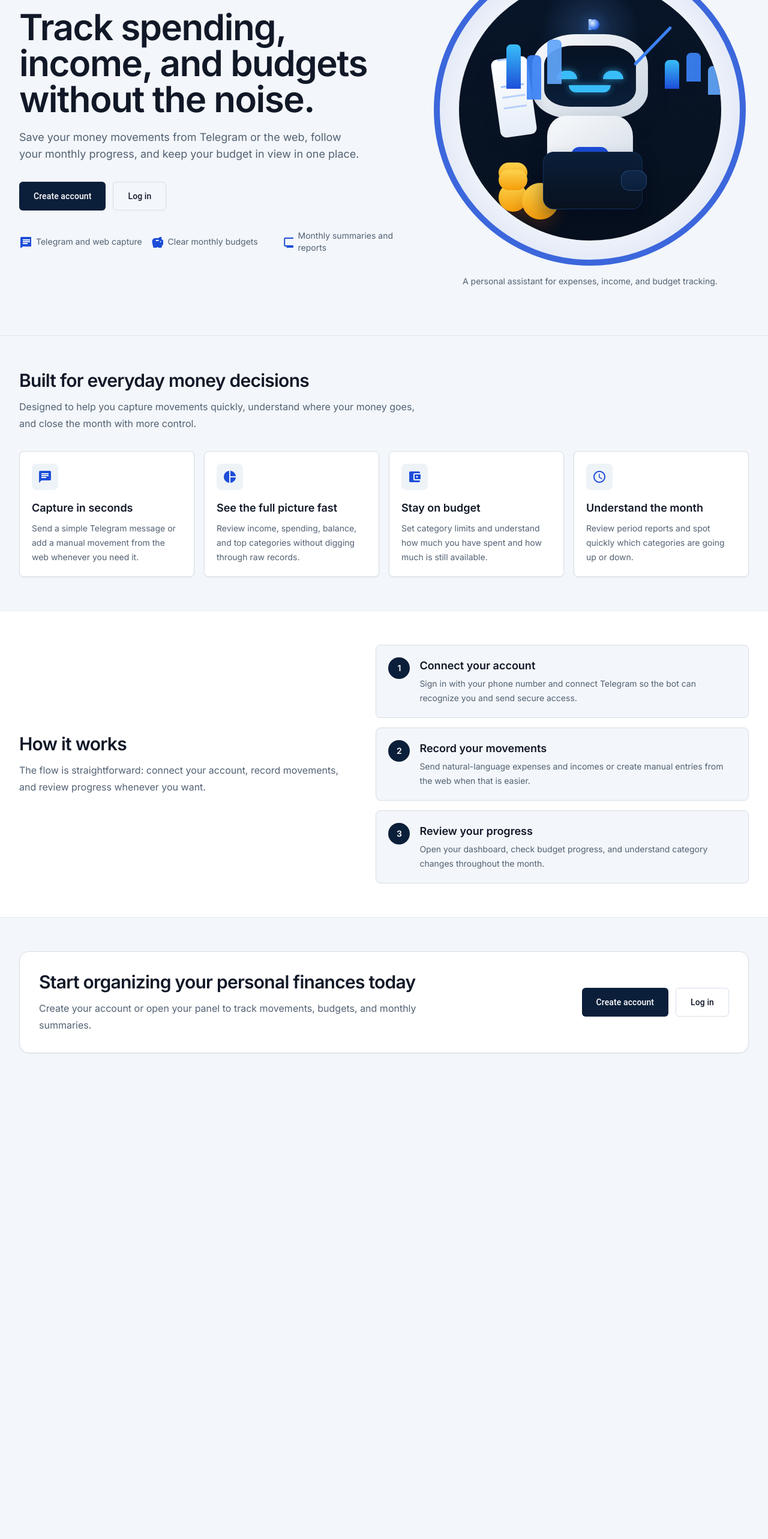
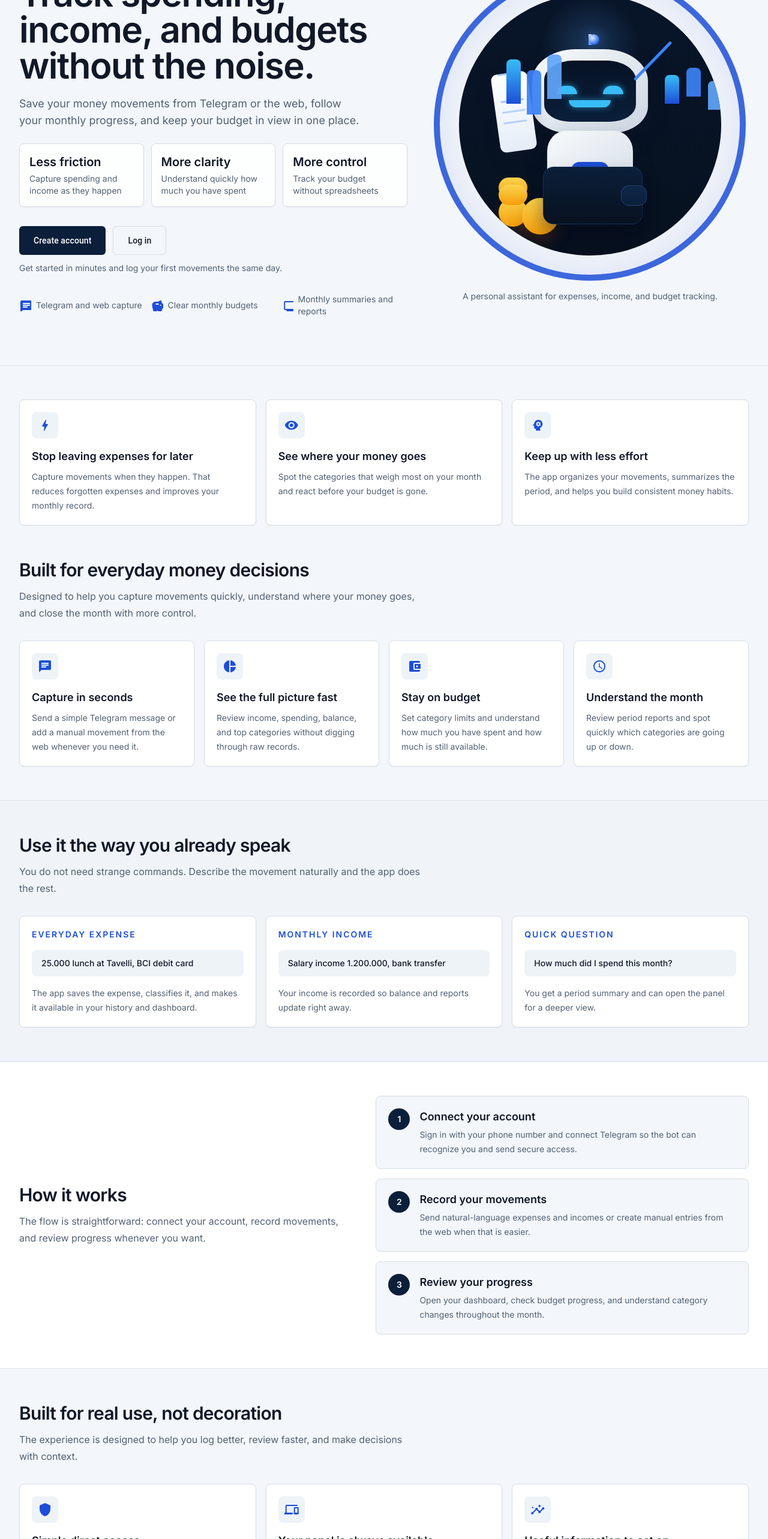
Before and after one commit to EduardoSalasG/expenses-tracker, an Angular app in the folder frontend/: page / in a window 1280 px wide. Shown: the part 234-2800 px from the top of the page at 60% size. Before the commit the page ends 2046 px from the top, so only its background shows below. Built offline with nearby package versions, Linux system fonts and the light colour scheme.

Commit message:
feat(frontend): rework landing page for conversion

```diff
--- a/frontend/src/app/core/i18n.service.ts
+++ b/frontend/src/app/core/i18n.service.ts
@@ -13,10 +13,23 @@ const dictionaries: Record<Language, Record<string, string>> = {
     landing_description: 'Guarda tus movimientos desde Telegram o desde la web, revisa tus avances del mes y mantén tu presupuesto bajo control en un solo lugar.',
     landing_login: 'Iniciar sesion',
     landing_register: 'Crear cuenta',
+    landing_cta_support: 'Empieza en minutos y registra tus primeros movimientos el mismo día.',
     landing_proof_messaging: 'Registro por Telegram y web',
     landing_proof_budget: 'Presupuestos mensuales claros',
     landing_proof_reports: 'Resumenes y reportes del mes',
     landing_visual_caption: 'Tu asistente para ordenar gastos, ingresos y presupuesto personal.',
+    landing_outcome_1_value: 'Menos fricción',
+    landing_outcome_1_label: 'Registra gastos e ingresos apenas ocurren',
+    landing_outcome_2_value: 'Más claridad',
+    landing_outcome_2_label: 'Entiende rápido cuánto llevas gastado',
+    landing_outcome_3_value: 'Más control',
+    landing_outcome_3_label: 'Sigue tu presupuesto sin hojas de cálculo',
+    landing_reason_1_title: 'No dejes gastos para después',
+    landing_reason_1_desc: 'Captura movimientos mientras pasan. Eso reduce olvidos y mejora la calidad de tu registro mensual.',
+    landing_reason_2_title: 'Ve en qué se va tu dinero',
+    landing_reason_2_desc: 'Detecta las categorías que más pesan en tu mes y toma decisiones antes de cerrar tu presupuesto.',
+    landing_reason_3_title: 'Haz seguimiento sin esfuerzo',
+    landing_reason_3_desc: 'La app organiza tus movimientos, resume el período y te ayuda a mantener hábitos financieros consistentes.',
     landing_features_title: 'Todo lo importante para tu dia a dia',
     landing_features_subtitle: 'Pensado para ayudarte a registrar movimientos rapido, entender en que se va tu dinero y llegar con mas orden al cierre del mes.',
     landing_feature_chat_title: 'Registra en segundos',
@@ -35,6 +48,25 @@ const dictionaries: Record<Language, Record<string, string>> = {
     landing_step_2_desc: 'Anota gastos e ingresos con lenguaje natural o crea registros manuales desde la web cuando prefieras.',
     landing_step_3_title: 'Revisa tu avance',
     landing_step_3_desc: 'Consulta tu dashboard, el progreso del presupuesto y los cambios por categoria durante el mes.',
+    landing_examples_title: 'Lo usas como ya hablas',
+    landing_examples_subtitle: 'No necesitas aprender comandos raros. Describe el movimiento de forma natural y la app lo registra.',
+    landing_example_1_title: 'Gasto cotidiano',
+    landing_example_1_input: '25.000 almuerzo en Tavelli, débito BCI',
+    landing_example_1_output: 'La app guarda el gasto, lo clasifica y lo deja disponible en tu historial y dashboard.',
+    landing_example_2_title: 'Ingreso del mes',
+    landing_example_2_input: 'Ingreso de sueldo 1.200.000, transferencia',
+    landing_example_2_output: 'Tu ingreso queda registrado para que el balance y los reportes se actualicen al instante.',
+    landing_example_3_title: 'Consulta rápida',
+    landing_example_3_input: '¿Cuánto gasté este mes?',
+    landing_example_3_output: 'Recibes un resumen del período y luego puedes entrar al panel para ver más detalle.',
+    landing_trust_title: 'Hecho para uso real, no para adornar',
+    landing_trust_subtitle: 'La experiencia está pensada para ayudarte a registrar mejor, revisar más rápido y decidir con contexto.',
+    landing_trust_1_title: 'Acceso simple y directo',
+    landing_trust_1_desc: 'Entras a tu cuenta, conectas Telegram y empiezas a registrar sin una configuración larga.',
+    landing_trust_2_title: 'Tu panel siempre a mano',
+    landing_trust_2_desc: 'Puedes usar la web desde el computador o el teléfono y seguir revisando el bot cuando lo necesites.',
+    landing_trust_3_title: 'Información útil para decidir',
+    landing_trust_3_desc: 'Balance, categorías, presupuestos y variaciones del período en un solo lugar.',
     landing_cta_title: 'Empieza a ordenar tus finanzas personales hoy',
     landing_cta_description: 'Crea tu cuenta o entra a tu panel para seguir tus movimientos, presupuestos y resumenes del mes.',
     landing_meta_title: 'Expenses Tracker | Controla gastos, ingresos y presupuesto',
@@ -227,10 +259,23 @@ const dictionaries: Record<Language, Record<string, string>> = {
     landing_description: 'Save your money movements from Telegram or the web, follow your monthly progress, and keep your budget in view in one place.',
     landing_login: 'Log in',
     landing_register: 'Create account',
+    landing_cta_support: 'Get started in minutes and log your first movements the same day.',
     landing_proof_messaging: 'Telegram and web capture',
     landing_proof_budget: 'Clear monthly budgets',
     landing_proof_reports: 'Monthly summaries and reports',
     landing_visual_caption: 'A personal assistant for expenses, income, and budget tracking.',
+    landing_outcome_1_value: 'Less friction',
+    landing_outcome_1_label: 'Capture spending and income as they happen',
+    landing_outcome_2_value: 'More clarity',
+    landing_outcome_2_label: 'Understand quickly how much you have spent',
+    landing_outcome_3_value: 'More control',
+    landing_outcome_3_label: 'Track your budget without spreadsheets',
+    landing_reason_1_title: 'Stop leaving expenses for later',
+    landing_reason_1_desc: 'Capture movements when they happen. That reduces forgotten expenses and improves your monthly record.',
+    landing_reason_2_title: 'See where your money goes',
+    landing_reason_2_desc: 'Spot the categories that weigh most on your month and react before your budget is gone.',
+    landing_reason_3_title: 'Keep up with less effort',
+    landing_reason_3_desc: 'The app organizes your movements, summarizes the period, and helps you build consistent money habits.',
     landing_features_title: 'Built for everyday money decisions',
     landing_features_subtitle: 'Designed to help you capture movements quickly, understand where your money goes, and close the month with more control.',
     landing_feature_chat_title: 'Capture in seconds',
@@ -249,6 +294,25 @@ const dictionaries: Record<Language, Record<string, string>> = {
     landing_step_2_desc: 'Send natural-language expenses and incomes or create manual entries from the web when that is easier.',
     landing_step_3_title: 'Review your progress',
     landing_step_3_desc: 'Open your dashboard, check budget progress, and understand category changes throughout the month.',
+    landing_examples_title: 'Use it the way you already speak',
+    landing_examples_subtitle: 'You do not need strange commands. Describe the movement naturally and the app does the rest.',
+    landing_example_1_title: 'Everyday expense',
+    landing_example_1_input: '25.000 lunch at Tavelli, BCI debit card',
+    landing_example_1_output: 'The app saves the expense, classifies it, and makes it available in your history and dashboard.',
+    landing_example_2_title: 'Monthly income',
+    landing_example_2_input: 'Salary income 1.200.000, bank transfer',
+    landing_example_2_output: 'Your income is recorded so balance and reports update right away.',
+    landing_example_3_title: 'Quick question',
+    landing_example_3_input: 'How much did I spend this month?',
+    landing_example_3_output: 'You get a period summary and can open the panel for a deeper view.',
+    landing_trust_title: 'Built for real use, not decoration',
+    landing_trust_subtitle: 'The experience is designed to help you log better, review faster, and make decisions with context.',
+    landing_trust_1_title: 'Simple direct access',
+    landing_trust_1_desc: 'Sign in, connect Telegram, and start tracking without a long setup flow.',
+    landing_trust_2_title: 'Your panel is always available',
+    landing_trust_2_desc: 'Use the web on desktop or phone and keep the bot ready whenever you need it.',
+    landing_trust_3_title: 'Useful information to act on',
+    landing_trust_3_desc: 'Balance, categories, budgets, and period variation in one clear place.',
     landing_cta_title: 'Start organizing your personal finances today',
     landing_cta_description: 'Create your account or open your panel to track movements, budgets, and monthly summaries.',
     landing_meta_title: 'Expenses Tracker | Track spending, income, and budget',
--- a/frontend/src/app/features/landing.component.ts
+++ b/frontend/src/app/features/landing.component.ts
@@ -37,6 +37,14 @@ import { I18nService } from '../core/i18n.service';
             <p class="mt-5 max-w-xl text-base leading-7 text-brand-muted sm:text-lg">
               {{ t('landing_description') }}
             </p>
+            <div class="mt-6 grid gap-3 sm:grid-cols-3">
+              @for (outcome of outcomes; track outcome.label) {
+                <div class="rounded-lg border border-brand-border bg-brand-surface/85 p-4 shadow-sm">
+                  <p class="text-xl font-semibold text-brand-ink">{{ outcome.value }}</p>
+                  <p class="mt-1 text-sm text-brand-muted">{{ outcome.label }}</p>
+                </div>
+              }
+            </div>
             <div class="mt-8 flex flex-col gap-3 sm:flex-row">
               <a mat-flat-button color="primary" routerLink="/login" [queryParams]="{ mode: 'register' }" class="!h-12 !px-6">
                 {{ t('landing_register') }}
@@ -45,6 +53,7 @@ import { I18nService } from '../core/i18n.service';
                 {{ t('landing_login') }}
               </a>
             </div>
+            <p class="mt-3 text-sm text-brand-muted">{{ t('landing_cta_support') }}</p>
             <ul class="mt-8 grid gap-3 text-sm text-brand-muted sm:grid-cols-3">
               <li class="flex items-center gap-2">
                 <mat-icon class="!h-5 !w-5 !text-brand-blue">chat</mat-icon>
@@ -92,8 +101,20 @@ import { I18nService } from '../core/i18n.service';
       </section>
 
       <section class="mx-auto max-w-7xl px-4 py-14 sm:px-6 lg:px-8">
+        <div class="grid gap-4 md:grid-cols-3">
+          @for (reason of reasons; track reason.title) {
+            <article class="rounded-lg border border-brand-border bg-brand-surface p-5 shadow-sm">
+              <div class="flex h-11 w-11 items-center justify-center rounded-lg bg-brand-surface-muted text-brand-blue">
+                <mat-icon>{{ reason.icon }}</mat-icon>
+              </div>
+              <h2 class="mt-4 text-lg font-semibold">{{ reason.title }}</h2>
+              <p class="mt-2 text-sm leading-6 text-brand-muted">{{ reason.description }}</p>
+            </article>
+          }
+        </div>
+
         <div class="max-w-2xl">
-          <h2 class="text-2xl font-semibold tracking-tight sm:text-3xl">{{ t('landing_features_title') }}</h2>
+          <h2 class="mt-14 text-2xl font-semibold tracking-tight sm:text-3xl">{{ t('landing_features_title') }}</h2>
           <p class="mt-3 text-base leading-7 text-brand-muted">
             {{ t('landing_features_subtitle') }}
           </p>
@@ -108,6 +129,26 @@ import { I18nService } from '../core/i18n.service';
               <p class="mt-2 text-sm leading-6 text-brand-muted">{{ feature.description }}</p>
             </article>
           }
+        </div>
+      </section>
+
+      <section class="border-y border-brand-border/60 bg-brand-surface-muted/55">
+        <div class="mx-auto max-w-7xl px-4 py-14 sm:px-6 lg:px-8">
+          <div class="max-w-2xl">
+            <h2 class="text-2xl font-semibold tracking-tight sm:text-3xl">{{ t('landing_examples_title') }}</h2>
+            <p class="mt-3 text-base leading-7 text-brand-muted">{{ t('landing_examples_subtitle') }}</p>
+          </div>
+          <div class="mt-8 grid gap-4 lg:grid-cols-3">
+            @for (example of examples; track example.title) {
+              <article class="rounded-lg border border-brand-border bg-brand-surface p-5 shadow-sm">
+                <p class="text-sm font-semibold uppercase tracking-[0.14em] text-brand-blue">{{ example.title }}</p>
+                <p class="mt-4 rounded-lg bg-brand-surface-muted px-4 py-3 text-sm font-medium text-brand-ink">
+                  {{ example.input }}
+                </p>
+                <p class="mt-4 text-sm leading-6 text-brand-muted">{{ example.output }}</p>
+              </article>
+            }
+          </div>
         </div>
       </section>
 
@@ -130,6 +171,24 @@ import { I18nService } from '../core/i18n.service';
               </li>
             }
           </ol>
+        </div>
+      </section>
+
+      <section class="mx-auto max-w-7xl px-4 py-14 sm:px-6 lg:px-8">
+        <div class="max-w-2xl">
+          <h2 class="text-2xl font-semibold tracking-tight sm:text-3xl">{{ t('landing_trust_title') }}</h2>
+          <p class="mt-3 text-base leading-7 text-brand-muted">{{ t('landing_trust_subtitle') }}</p>
+        </div>
+        <div class="mt-8 grid gap-4 md:grid-cols-3">
+          @for (trust of trustPoints; track trust.title) {
+            <article class="rounded-lg border border-brand-border bg-brand-surface p-5 shadow-sm">
+              <div class="flex h-11 w-11 items-center justify-center rounded-lg bg-brand-surface-muted text-brand-blue">
+                <mat-icon>{{ trust.icon }}</mat-icon>
+              </div>
+              <h3 class="mt-4 text-lg font-semibold">{{ trust.title }}</h3>
+              <p class="mt-2 text-sm leading-6 text-brand-muted">{{ trust.description }}</p>
+            </article>
+          }
         </div>
       </section>
 
@@ -164,10 +223,34 @@ export class LandingComponent implements OnInit {
     { icon: 'schedule', title: this.t('landing_feature_reports_title'), description: this.t('landing_feature_reports_desc') }
   ];
 
+  readonly outcomes = [
+    { value: this.t('landing_outcome_1_value'), label: this.t('landing_outcome_1_label') },
+    { value: this.t('landing_outcome_2_value'), label: this.t('landing_outcome_2_label') },
+    { value: this.t('landing_outcome_3_value'), label: this.t('landing_outcome_3_label') }
+  ];
+
+  readonly reasons = [
+    { icon: 'bolt', title: this.t('landing_reason_1_title'), description: this.t('landing_reason_1_desc') },
+    { icon: 'visibility', title: this.t('landing_reason_2_title'), description: this.t('landing_reason_2_desc') },
+    { icon: 'psychology', title: this.t('landing_reason_3_title'), description: this.t('landing_reason_3_desc') }
+  ];
+
   readonly steps = [
     { title: this.t('landing_step_1_title'), description: this.t('landing_step_1_desc') },
     { title: this.t('landing_step_2_title'), description: this.t('landing_step_2_desc') },
     { title: this.t('landing_step_3_title'), description: this.t('landing_step_3_desc') }
+  ];
+
+  readonly examples = [
+    { title: this.t('landing_example_1_title'), input: this.t('landing_example_1_input'), output: this.t('landing_example_1_output') },
+    { title: this.t('landing_example_2_title'), input: this.t('landing_example_2_input'), output: this.t('landing_example_2_output') },
+    { title: this.t('landing_example_3_title'), input: this.t('landing_example_3_input'), output: this.t('landing_example_3_output') }
+  ];
+
+  readonly trustPoints = [
+    { icon: 'shield', title: this.t('landing_trust_1_title'), description: this.t('landing_trust_1_desc') },
+    { icon: 'devices', title: this.t('landing_trust_2_title'), description: this.t('landing_trust_2_desc') },
+    { icon: 'insights', title: this.t('landing_trust_3_title'), description: this.t('landing_trust_3_desc') }
   ];
 
   ngOnInit() {
```
